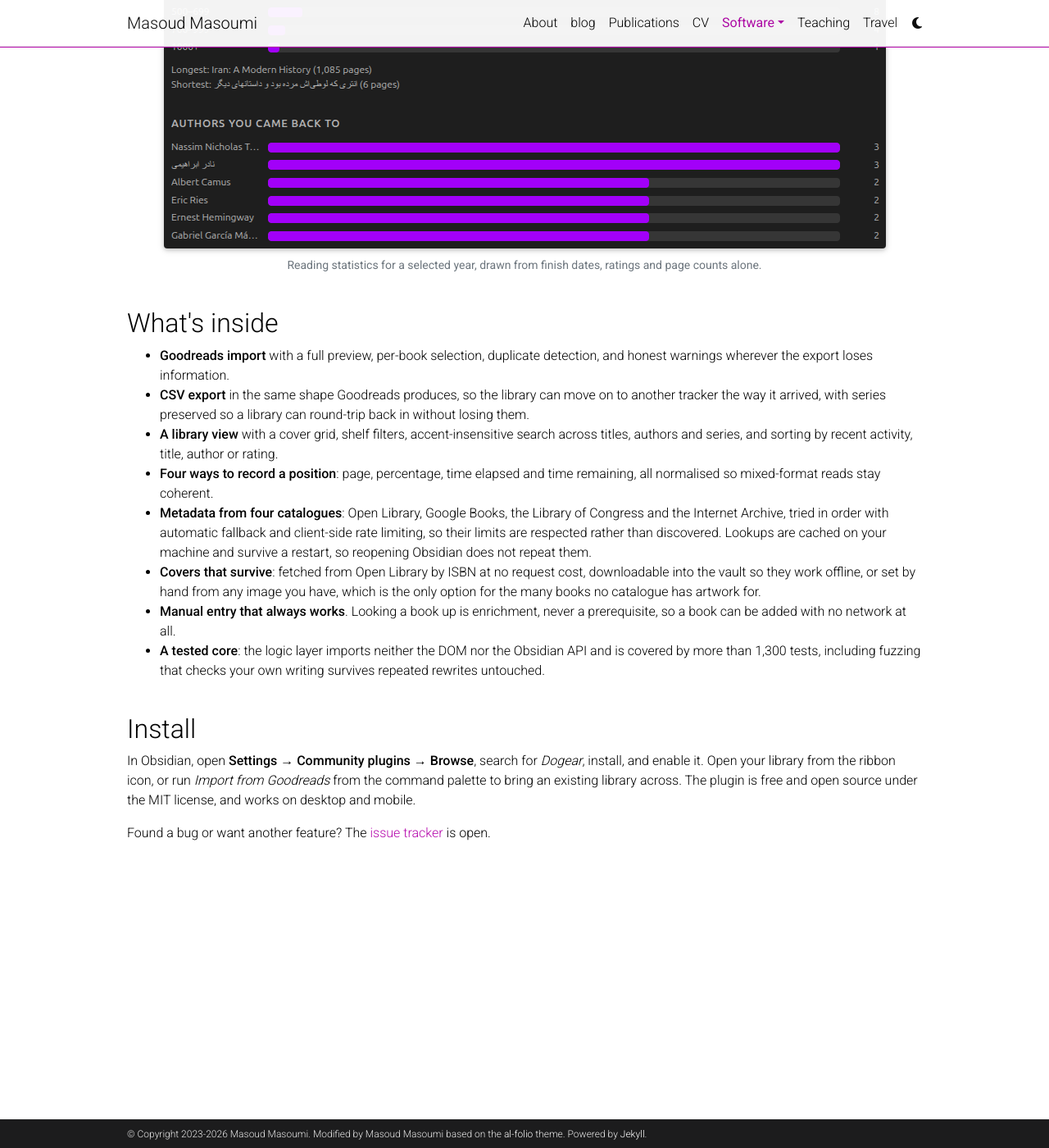
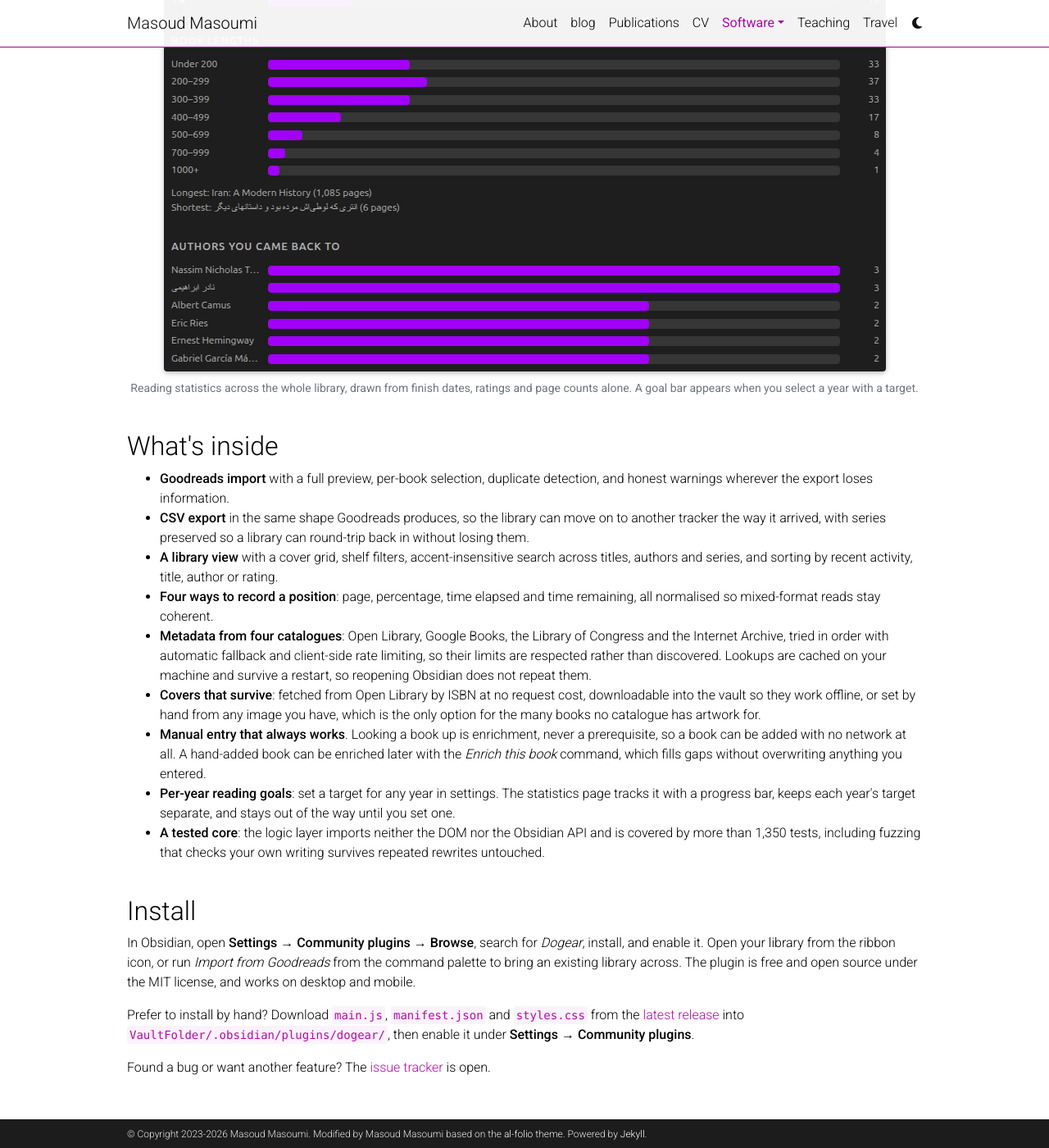
Before and after one commit to MasoudMiM/masoudmim.github.io, a Jekyll site: the page built from _pages/dogear.md, in a window 1280 px wide and 1400 px high, scrolled down 4941 px. Shown: the whole window at 82% size. Built offline with Jekyll 4.4.1, drawn with Linux system fonts in a browser that asks for light colours; comment, search, counter and statistics services are not loaded; a style sheet for code colours, icons or effects is not loaded; some of the changed text lies outside the part shown.

Commit message:
update dogear plugin page for 1.3.0

```diff
--- a/_pages/dogear.md
+++ b/_pages/dogear.md
@@ -3,7 +3,7 @@ layout: page
 permalink: /dogear/
 title: Dogear
 nav: false
-description: An Obsidian plugin that turns your vault into a reading tracker- Goodreads import and CSV export, progress by page, percentage or listening time, a cover grid, and reading statistics, all in plain Markdown.
+description: "An Obsidian plugin that turns your vault into a reading tracker, with Goodreads import, per-year goals, progress tracking, covers, and statistics in plain Markdown."
 ---
 
 <div class="row mt-4">
@@ -12,8 +12,9 @@ description: An Obsidian plugin that turns your vault into a reading tracker- Go
       Dogear is a community plugin for
       <a href="https://obsidian.md/" target="_blank" rel="noopener">Obsidian</a>
       that keeps your reading life in your own notes.  It brings your library
-      across from Goodreads, stores one Markdown note per book, and logs your
-      progress by page, by percentage, by time elapsed, or by time remaining.
+      across from Goodreads, stores one Markdown note per book, logs your
+      progress by page, by percentage, by time elapsed, or by time remaining,
+      and tracks a reading goal for each year.
       It grew out of the closure of the Goodreads API and the slow decay of the
       plugins that once depended on it: a decade of reading history should not
       sit behind someone else's login.
@@ -38,6 +39,12 @@ description: An Obsidian plugin that turns your vault into a reading tracker- Go
     <p class="mt-2"><small class="text-muted">MIT licensed.</small></p>
   </div>
 </div>
+
+<p class="text-center">
+  <small class="text-muted">
+    See the <a href="https://github.com/MasoudMiM/obsidian-dogear/releases/latest" target="_blank" rel="noopener">latest release</a> for version notes and manual install files.
+  </small>
+</p>
 
 <!-- =========================================================== Hero -->
 <div class="row mt-4">
@@ -166,11 +173,19 @@ Anything you write here is yours.
       out of your totals.
     </p>
     <p>
+      Set a goal for any year in settings and the statistics page shows a
+      progress bar for that year.  Goals are stored per year, so changing this
+      year's target does not rewrite last year's, and nothing appears until you
+      set one.
+    </p>
+    <p>
       It is deliberately small.  Every figure works from a finish date, a rating
       and a page count, because that is all an imported library knows: Goodreads
       exports no start dates, so reading pace and streaks cannot be computed for
       the great majority of anyone's books.  A page of empty charts helps
       nobody, so there is no mood tracking, no genre wheel, and no streaks.
+      Reading goals are the exception: a target you set yourself, not a score
+      the plugin invents.
     </p>
   </div>
 </div>
@@ -180,7 +195,7 @@ Anything you write here is yours.
     <img src="{{ '/assets/dogear/stats.png' | relative_url }}"
          alt="The Dogear statistics view: headline figures for books and pages, a bar chart of books finished each month, a rating distribution, and a breakdown of book lengths."
          class="img-fluid rounded z-depth-1">
-    <p class="mt-2"><small class="text-muted">Reading statistics for a selected year, drawn from finish dates, ratings and page counts alone.</small></p>
+    <p class="mt-2"><small class="text-muted">Reading statistics across the whole library, drawn from finish dates, ratings and page counts alone.  A goal bar appears when you select a year with a target.</small></p>
   </div>
 </div>
 
@@ -227,11 +242,18 @@ Anything you write here is yours.
       <li>
         <strong>Manual entry that always works</strong>.  Looking a book up is
         enrichment, never a prerequisite, so a book can be added with no network
-        at all.
+        at all.  A hand-added book can be enriched later with the
+        <em>Enrich this book</em> command, which fills gaps without overwriting
+        anything you entered.
+      </li>
+      <li>
+        <strong>Per-year reading goals</strong>: set a target for any year in
+        settings.  The statistics page tracks it with a progress bar, keeps each
+        year's target separate, and stays out of the way until you set one.
       </li>
       <li>
         <strong>A tested core</strong>: the logic layer imports neither the DOM
-        nor the Obsidian API and is covered by more than 1,300 tests, including
+        nor the Obsidian API and is covered by more than 1,350 tests, including
         fuzzing that checks your own writing survives repeated rewrites
         untouched.
       </li>
@@ -252,6 +274,13 @@ Anything you write here is yours.
       mobile.
     </p>
     <p>
+      Prefer to install by hand?  Download <code>main.js</code>,
+      <code>manifest.json</code> and <code>styles.css</code> from the
+      <a href="https://github.com/MasoudMiM/obsidian-dogear/releases/latest" target="_blank" rel="noopener">latest release</a>
+      into <code>VaultFolder/.obsidian/plugins/dogear/</code>, then enable it
+      under <strong>Settings &rarr; Community plugins</strong>.
+    </p>
+    <p>
       Found a bug or want another feature?  The
       <a href="https://github.com/MasoudMiM/obsidian-dogear/issues" target="_blank" rel="noopener">issue tracker</a>
       is open.
```
